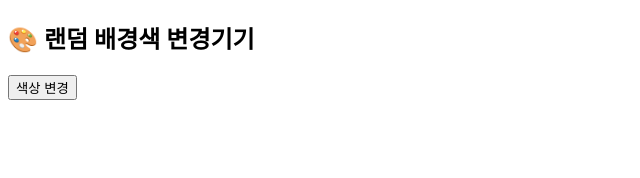
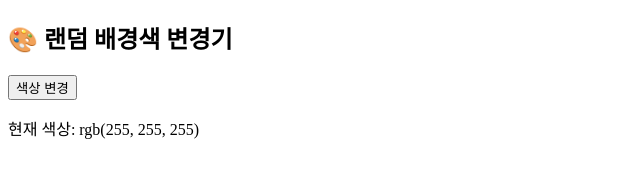
Before and after one commit to Moonjonghoo/Projects, a plain HTML site: page mini-project/ColorChanger/index.html in a window 1280 px wide. Shown: the whole page, without its empty margins (0-640 px from the left). Drawn offline with Linux system fonts and the light colour scheme.

Commit message:
시멘틱구조변경

```diff
--- a/mini-project/ColorChanger/index.html
+++ b/mini-project/ColorChanger/index.html
@@ -7,11 +7,22 @@
     <link rel="stylesheet" href="style.css" />
   </head>
   <body>
-    <section class="background">
-      <h2>🎨 랜덤 배경색 변경기기</h2>
-      <button class="change_button">색상 변경</button>
-      <h5 class="colored_text"></h5>
-    </section>
-    <script src="script.js"></script>
+    <main>
+      <section class="background">
+        <h1>🎨 랜덤 배경색 변경기</h1>
+
+        <button class="change_button" aria-label="배경색 변경">
+          색상 변경
+        </button>
+
+        <p>
+          현재 색상:
+          <output class="colored_text" aria-live="polite"
+            >rgb(255, 255, 255)</output
+          >
+        </p>
+      </section>
+    </main>
+    <script src="script.js" />
   </body>
 </html>
```
